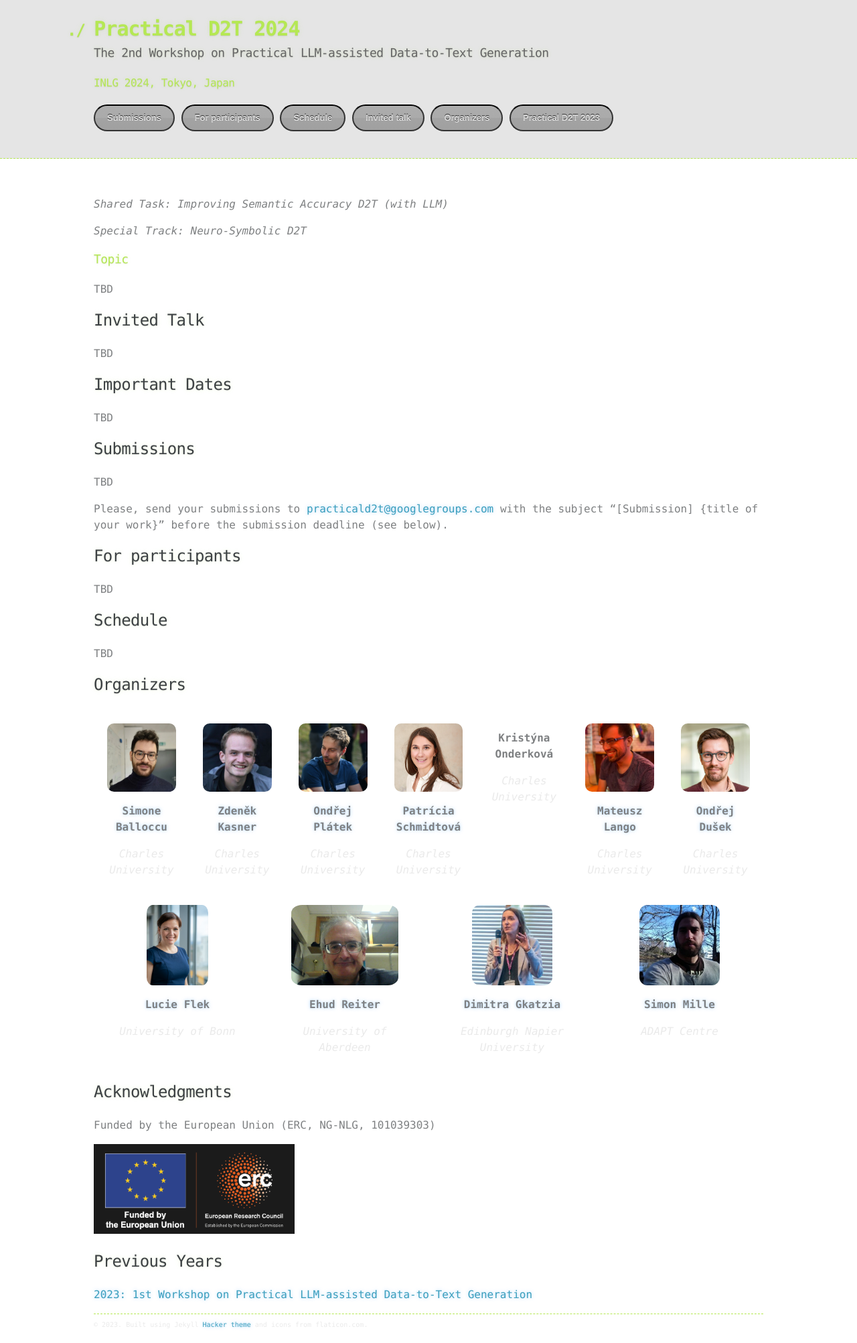
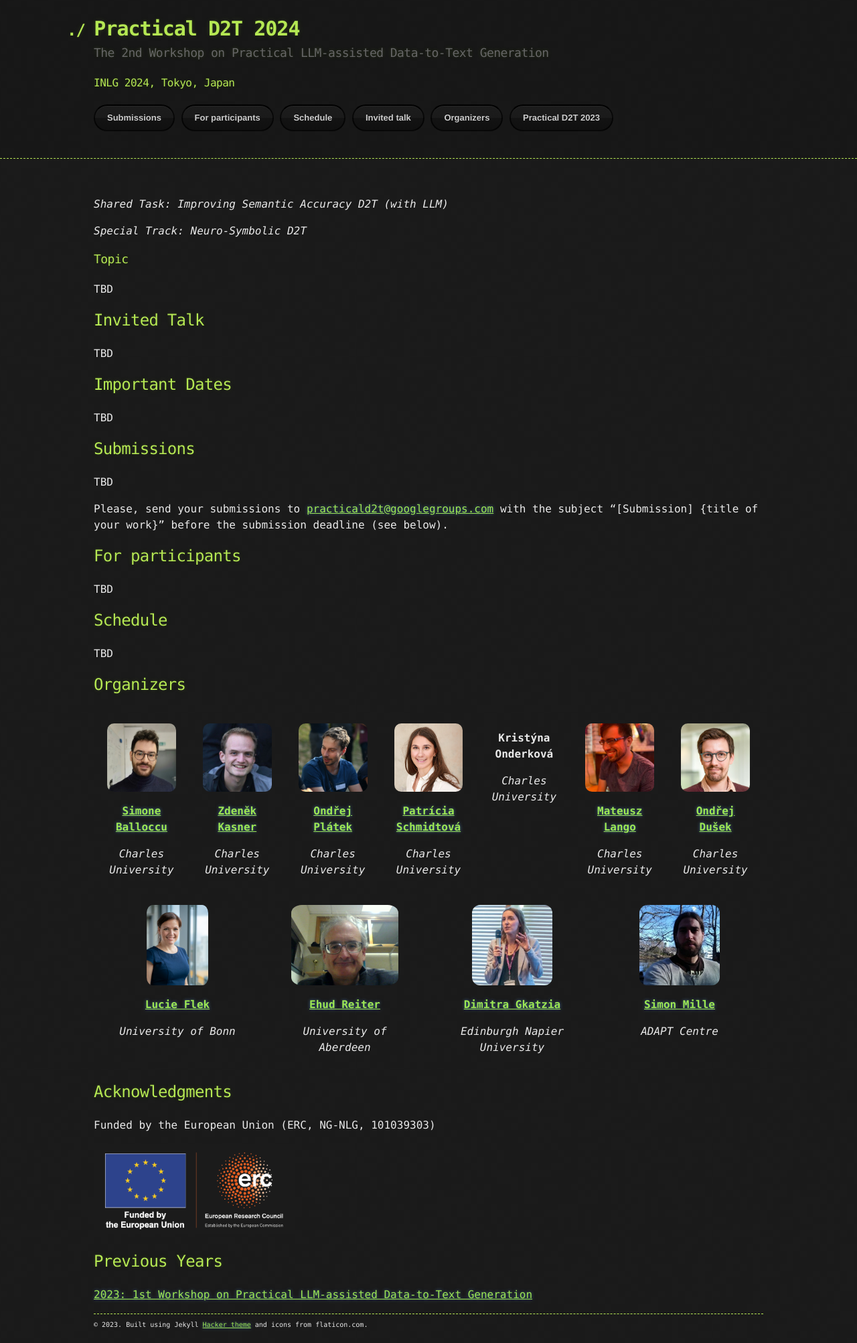
Before and after one commit to practicald2t/practicald2t.github.io, a Jekyll site: the page built from index.md, in a window 1280 px wide. Shown: the whole page at 67% size. Built offline with Jekyll 4.4.1, drawn with Linux system fonts in a browser that asks for light colours.

Commit message:
Update custom.css

```diff
--- a/assets/css/custom.css
+++ b/assets/css/custom.css
@@ -52,31 +52,3 @@ a {
 .footer {
     font-size: x-small;
 }
-
-
-body {
-  background-color: #ffffff;
-  background-image: none;
-}
-
-
-h1 {
-  color:  #3d4144;
-}
-
-h2 {
-  color: #3d4144;
-}
-
-p {
-  color: #7e8082;
-}
-
-a {
-  color: #3a9ebc;
-  text-decoration: none;
-
-&:hover {
-    color: #235e70;
-  }
-}
```
